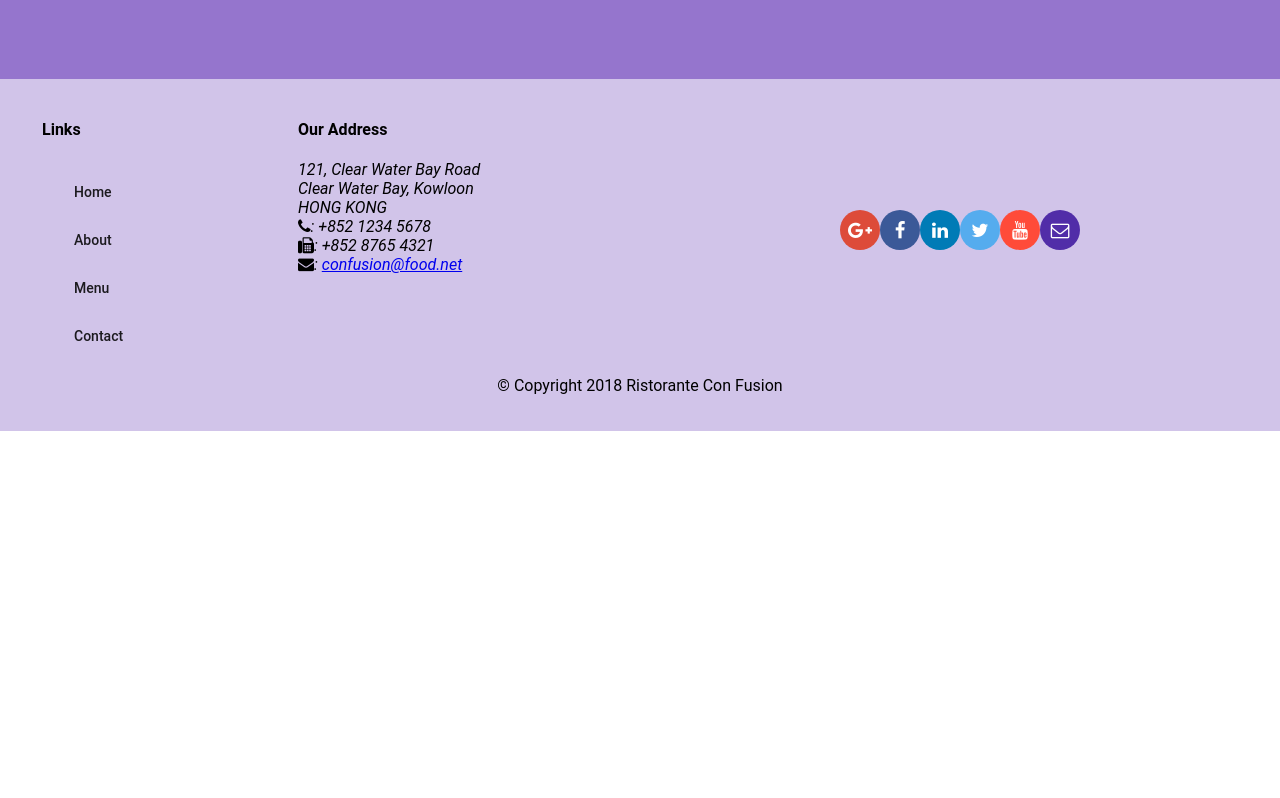
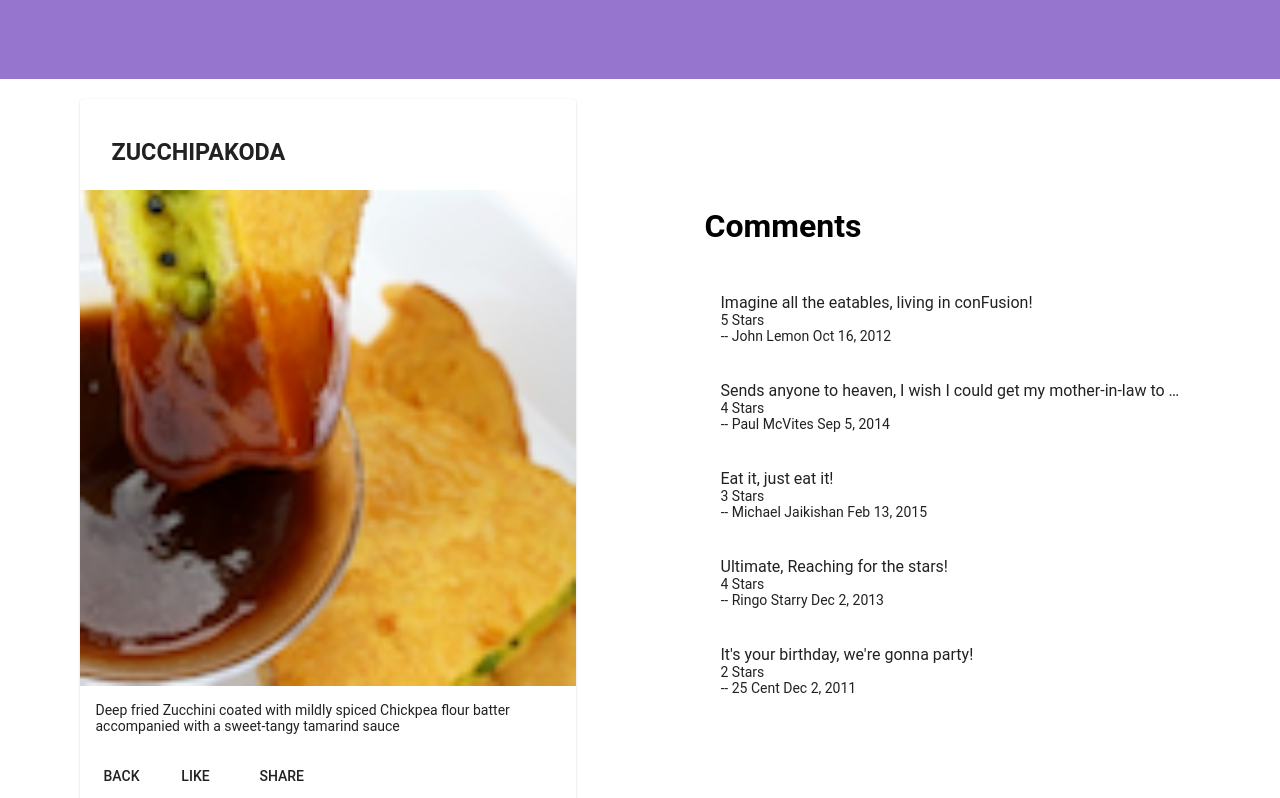
Before and after one commit to kqueryful/conFusion, an Angular app: page /dishdetail/1 in a window 1280 px wide. Before the commit this address led to /. Shown: the part 260-1058 px from the top of the page. Before the commit the page ends 800 px from the top, so only its background shows below. Built offline with nearby package versions, Linux system fonts and the light colour scheme.

Commit message:
SPA part 2

```diff
--- a/src/app/app-routing/routes.ts
+++ b/src/app/app-routing/routes.ts
@@ -9,6 +9,7 @@ import { ContactComponent } from '../contact/contact.component';
 export const routes: Routes = [
     {path: 'home', component: HomeComponent},
     {path: 'menu', component: MenuComponent},
+    {path: 'dishdetail/:id', component: DishdetailComponent},
     {path: 'contactus', component: ContactComponent},
     {path: '', redirectTo: '/home', pathMatch: 'full'}
 ];
--- a/src/app/dishdetail/dishdetail.component.html
+++ b/src/app/dishdetail/dishdetail.component.html
@@ -12,6 +12,7 @@
         <p>{{dish.description}}</p>
       </mat-card-content>
       <mat-card-actions>
+        <button mat-button (click)="goBack()">BACK</button>
         <button mat-button>LIKE</button>
         <button mat-button>SHARE</button>
       </mat-card-actions>
--- a/src/app/dishdetail/dishdetail.component.ts
+++ b/src/app/dishdetail/dishdetail.component.ts
@@ -1,6 +1,8 @@
-import { Component, OnInit, Input } from '@angular/core';
+import { Component, OnInit } from '@angular/core';
+import { Params, ActivatedRoute } from '@angular/router';
+import { Location } from '@angular/common';
 import { Dish } from '../shared/dish';
-
+import { DishService } from '../services/dish.service';
 
 @Component({
   selector: 'app-dishdetail',
@@ -9,12 +11,17 @@ import { Dish } from '../shared/dish';
 })
 export class DishdetailComponent implements OnInit {
 
-  @Input()
   dish: Dish;
 
-  constructor() { }
+  constructor(private dishService: DishService, private route: ActivatedRoute, private location: Location) { }
 
   ngOnInit() {
+    const id = this.route.snapshot.params['id'];
+    this.dish = this.dishService.getDish(id);
+  }
+
+  goBack(): void {
+    this.location.back();
   }
 
 }
--- a/src/app/footer/footer.component.html
+++ b/src/app/footer/footer.component.html
@@ -9,10 +9,10 @@
       <div fxFlex="40" fxFlexOffset="20px">
         <h4>Links</h4>
         <mat-list>
-          <mat-list-item><a mat-button>Home</a></mat-list-item>
+          <mat-list-item><a mat-button routerLink='/home'>Home</a></mat-list-item>
           <mat-list-item><a mat-button>About</a></mat-list-item>
-          <mat-list-item><a mat-button>Menu</a></mat-list-item>
-          <mat-list-item><a mat-button>Contact</a></mat-list-item>
+          <mat-list-item><a mat-button routerLink='/menu'>Menu</a></mat-list-item>
+          <mat-list-item><a mat-button routerLink='/contactus'>Contact</a></mat-list-item>
         </mat-list>
       </div>
       <div fxFlex="55">
--- a/src/app/menu/menu.component.html
+++ b/src/app/menu/menu.component.html
@@ -9,7 +9,7 @@
 
   <div fxFlex>
     <mat-grid-list cols="2" rowHeight="200px">
-      <mat-grid-tile *ngFor="let dish of dishes" (click)="onSelect(dish)">
+      <mat-grid-tile *ngFor="let dish of dishes" [routerLink]="['/dishdetail', dish.id]">
         <img height="200px" src={{dish.image}} alt={{dish.name}}>
         <mat-grid-tile-footer>
           <h1 matLine>{{dish.name | uppercase}}</h1>
@@ -18,7 +18,4 @@
     </mat-grid-list>
   </div>
 
-  <app-dishdetail [dish]="selectedDish"></app-dishdetail>
-
-
 </div>
```
